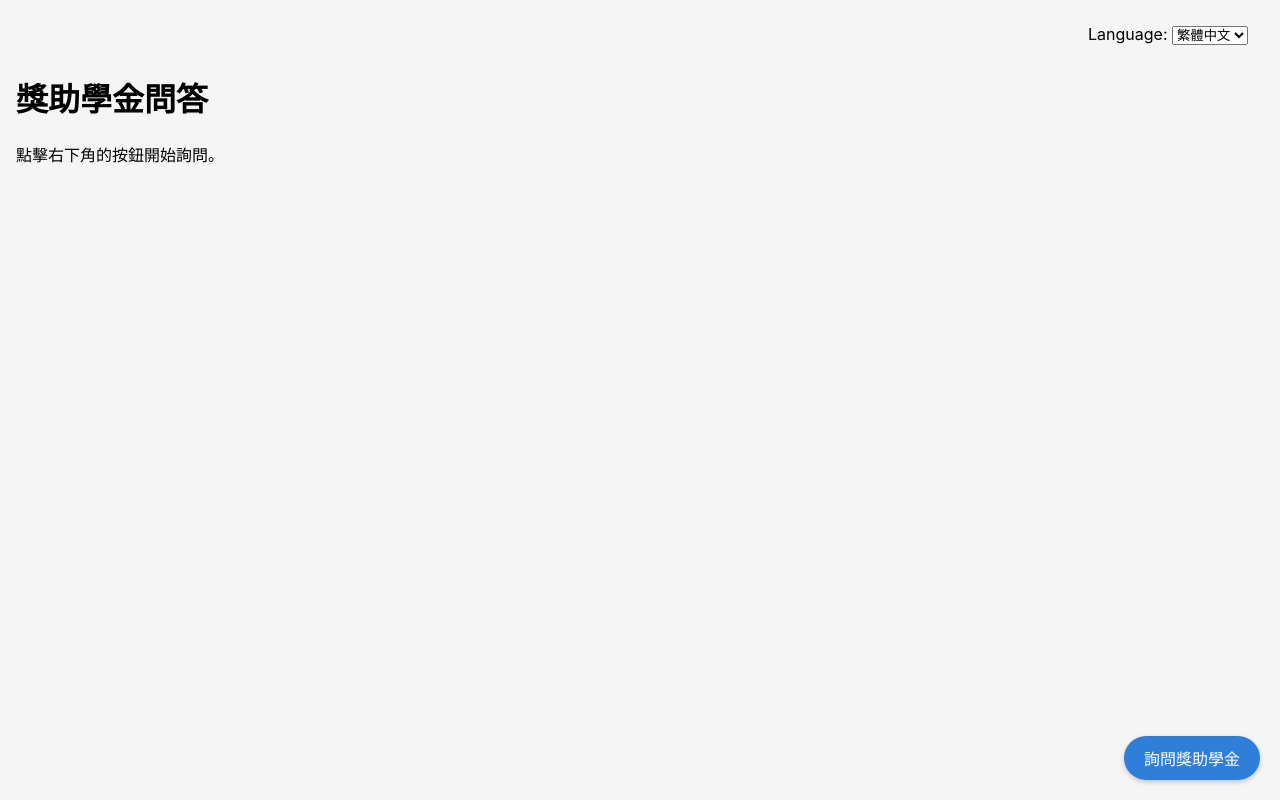
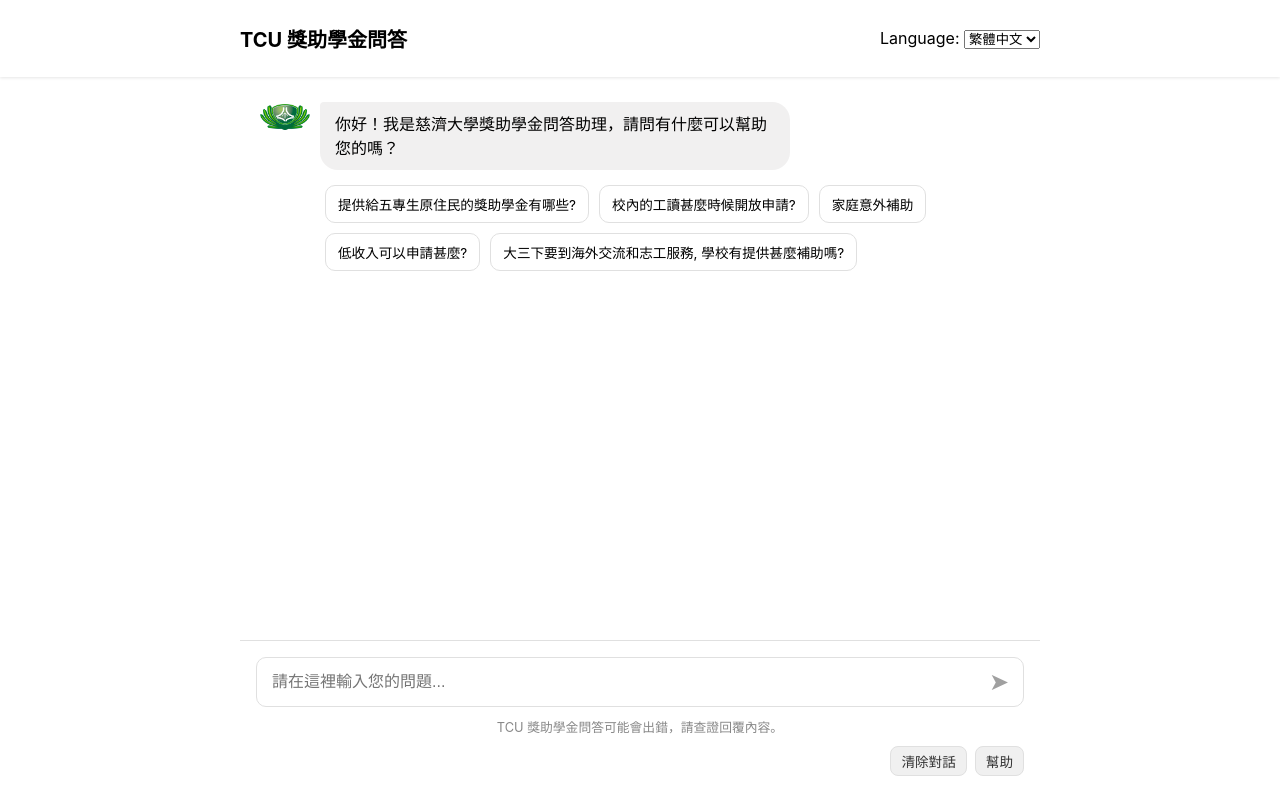
Before and after one commit to Chiehyii/milvus_rag, a plain HTML site: page index.html in a window 1280 px wide. Drawn offline with nearby package versions, Linux system fonts and the light colour scheme.

Commit message:
UI optimization

```diff
--- a/index.html
+++ b/index.html
@@ -3,7 +3,7 @@
 <head>
     <meta charset="UTF-8">
     <meta name="viewport" content="width=device-width, initial-scale=1.0">
-    <title>獎助學金問答</title>
+    <title>Scholarship Chat</title>
     <link rel="icon" href="/school_logo.ico" type="image/x-icon">
     <link rel="stylesheet" href="/style.css">
     <script src="https://cdn.jsdelivr.net/npm/marked/marked.min.js"></script>
@@ -11,7 +11,9 @@
 </head>
 <body>
 
-<div class="header-container">
+<div class="chat-header">
+    <div class="chat-header-content">
+        <h1 class="chat-title" data-i18n="title">TCU 獎助學金問答</h1>
         <div class="language-switcher-container">
             <label for="language-switcher">Language:</label>
             <select id="language-switcher">
@@ -20,20 +22,15 @@
             </select>
         </div>
     </div>
-
-
-<div id="page-content">
-    <!-- Your main page content can go here -->
-    <h1 data-i18n="title">獎助學金問答</h1>
-    <p data-i18n="subtitle">點擊右下角的按鈕開始詢問。</p>
 </div>
-
-<div id="backdrop"></div>
 
 <div id="chat-popup">
     <div id="chat-container">
         <div id="message-window">
         </div>
+    </div>
+</div>
+
 <div id="input-area">
     <form id="input-form">
         <div class="input-wrapper">
@@ -42,13 +39,12 @@
                 <span>&#10148;</span>
             </button>
         </div>
+        <div class="chat-notice" data-i18n="chat-notice">TCU 獎助學金問答可能會出錯，請查證回覆內容。</div>
         <div class="utility-buttons">
             <button type="button" id="clear-button" data-i18n="clear_chat_button" data-i18n-title="clear_chat_button_title" title="Clear Chat">清除對話</button>
             <button type="button" id="help-button" data-i18n="help_button" data-i18n-title="help_button_title" title="Get Help">幫助</button>
         </div>
     </form>
-        </div>
-    </div>
 </div>
 
 <div id="feedback-backdrop"></div>
@@ -64,8 +60,6 @@
     </form>
 </div>
 
-<button id="open-chat-btn" data-i18n="open_chat_button">詢問獎助學金</button>
-
 <script src="/index.js" type="text/javascript" defer></script>
 
 </body>
--- a/index.js
+++ b/index.js
@@ -5,10 +5,7 @@ const input = document.getElementById('user-input');
 const sendButton = document.getElementById('send-button');
 const clearButton = document.getElementById('clear-button');
 const helpButton = document.getElementById('help-button');
-const openChatBtn = document.getElementById('open-chat-btn');
 const chatPopup = document.getElementById('chat-popup');
-const backdrop = document.getElementById('backdrop');
-const pageContent = document.getElementById('page-content');
 const feedbackModal = document.getElementById('feedback-modal');
 const feedbackBackdrop = document.getElementById('feedback-backdrop');
 const feedbackForm = document.getElementById('feedback-form');
@@ -57,7 +54,12 @@ function applyTranslations() {
         const key = elem.getAttribute('data-i18n-title');
         elem.title = translations[key] || elem.title;
     });
-    document.title = translations['title'] || document.title;
+    const pageTitleKey = 'title'; // Assuming 'title' key exists in your translation files
+    const pageTitleElement = document.querySelector('.chat-title');
+    if (pageTitleElement) {
+        pageTitleElement.textContent = translations[pageTitleKey] || 'TCU Scholarship Q&A';
+    }
+    document.title = translations[pageTitleKey] || 'TCU Scholarship Q&A';
     console.log("Translations applied.");
 }
 
@@ -68,8 +70,6 @@ helpButton.addEventListener('click', handleGetHelp);
 input.addEventListener('input', () => {
     sendButton.disabled = input.value.trim() === '';
 });
-openChatBtn.addEventListener('click', openChat);
-backdrop.addEventListener('click', closeChat);
 feedbackForm.addEventListener('submit', handleFeedbackSubmit);
 closeFeedbackBtn.addEventListener('click', closeFeedbackModal);
 feedbackBackdrop.addEventListener('click', closeFeedbackModal);
@@ -82,20 +82,6 @@ languageSwitcher.addEventListener('change', (e) => {
 // --- Initial State ---
 sendButton.disabled = true;
 loadLanguage(languageSwitcher.value); // Load initial language
-
-// --- Chat Popup Functions ---
-function openChat() {
-    chatPopup.style.display = 'block';
-    backdrop.style.display = 'block';
-    pageContent.classList.add('blurred');
-    input.focus();
-}
-
-function closeChat() {
-    chatPopup.style.display = 'none';
-    backdrop.style.display = 'none';
-    pageContent.classList.remove('blurred');
-}
 
 // --- Event Handlers ---
 async function handleUserSubmit(e) {
--- a/locales/en.json
+++ b/locales/en.json
@@ -1,5 +1,5 @@
 {
-  "title": "TCU Scholarship Q&A",
+  "title": "TCU Scholarship Chat",
   "subtitle": "Click the button in the bottom right to start asking questions.",
   "input_placeholder": "Please enter your question here...",
   "send_button_title": "Send",
@@ -26,5 +26,6 @@
   "unknown_source": "Unknown source",
   "like_button_title": "Satisfied",
   "dislike_button_title": "Dissatisfied",
-  "feedback_error_alert": "Sorry, there was an error submitting your feedback."
+  "feedback_error_alert": "Sorry, there was an error submitting your feedback.",
+  "chat-notice": "TCU Scholarship Chat may produce errors, please verify the responses."
 }
--- a/locales/zh.json
+++ b/locales/zh.json
@@ -1,5 +1,5 @@
 {
-  "title": "獎助學金問答",
+  "title": "TCU 獎助學金問答",
   "subtitle": "點擊右下角的按鈕開始詢問。",
   "input_placeholder": "請在這裡輸入您的問題...",
   "send_button_title": "Send",
@@ -26,5 +26,6 @@
   "unknown_source": "未知來源",
   "like_button_title": "滿意",
   "dislike_button_title": "不滿意",
-  "feedback_error_alert": "抱歉，提交回饋時發生錯誤。"
+  "feedback_error_alert": "抱歉，提交回饋時發生錯誤。",
+  "chat-notice": "TCU 獎助學金問答可能會出錯，請查證回覆內容。"
 }
--- a/style.css
+++ b/style.css
@@ -1,8 +1,8 @@
 :root {
-    --body-bg: #f5f5f5;
+    --body-bg: #ffffff; /*#f5f5f5*/
     --chat-bg: #ffffff;
     --user-msg-bg: #c6e6f8;
-    --bot-msg-bg: #f1f0f0;
+    --bot-msg-bg: #f1f0f0; /*#eee*/
     --input-bg: #ffffff;
     --text-color: #333;
     --border-color: #e0e0e0;
@@ -11,82 +11,72 @@
     --font-family: -apple-system, BlinkMacSystemFont, "Segoe UI", Roboto, "Helvetica Neue", Arial, sans-serif;
 }
 
-.header-container {
-    display: flex;
-    justify-content: flex-end;
-    padding: 0 1rem;
-    background-color: var(--body-bg);
-}
-
-.language-switcher-container {
-    padding: 0.5rem 0;
-}
-
 body {
     font-family: var(--font-family);
     background-color: var(--body-bg);
-    margin: 0;
-    height: 100vh;
-    padding: 1rem;
-    box-sizing: border-box;
-}
-/* #page-content {
-    transition: filter 0.1s ease-in-out;
-} */
-#page-content.blurred {
-    filter: blur(4px);
-}
-#chat-popup {
-    display: none;
-    position: fixed;
-    top: 50%;
-    left: 50%;
-    transform: translate(-50%, -50%);
-    width: 100%;
-    max-width: 800px;
-    height: 90vh;
-    z-index: 1000;
-}
-#chat-container {
-    width: 100%;
-    height: 100%;
-    background-color: var(--chat-bg);
-    border-radius: 8px;
-    box-shadow: 0 5px 20px rgba(0,0,0,0.2);
     display: flex;
     flex-direction: column;
-    overflow: hidden;
+    height: 100vh;
+    margin: 0;
+    overflow: hidden; /* Prevent body from scrolling */
 }
-#backdrop {
-    display: none;
-    position: fixed;
-    top: 0;
-    left: 0;
+
+#chat-popup {
+    flex-grow: 1; /* Allows this to fill available space */
+    overflow-y: auto; /* This makes the popup scrollable, scrollbar on the right */
+    padding-bottom: 150px; /* Add padding to the bottom to avoid being covered by the input area */
+}
+
+#chat-container {
+    max-width: 800px;
+    margin: 0 auto; /* Center the container */
+    display: flex;
+    flex-direction: column;
+    justify-content: flex-end; /* Messages align to bottom */
+    min-height: 100%;
+}
+
+.chat-header {
     width: 100%;
-    height: 100%;
-    background: rgba(0,0,0,0.1);
-    z-index: 999;
+    z-index: 100;
+    background-color: var(--chat-bg);
+    box-shadow: 0 1px 3px rgba(0,0,0,0.1);
+    box-sizing: border-box;
+    display: flex;
+    justify-content: center; /* Center the content wrapper */
+    align-items: center;
+    padding: 0.5rem 1.5rem; /* Side padding for the full-width bar */
+    position: static; /* No longer fixed */
 }
-#open-chat-btn {
-    position: fixed;
-    bottom: 20px;
-    right: 20px;
-    background-color: var(--link-color);
-    color: white;
-    border: none;
-    border-radius: 25px;
-    padding: 10px 20px;
-    font-size: 1rem;
-    cursor: pointer;
-    box-shadow: 0 2px 5px rgba(0,0,0,0.2);
-    z-index: 998;
+
+.chat-header-content {
+    display: flex;
+    justify-content: space-between;
+    align-items: center;
+    width: 100%;
+    max-width: 800px; /* Match chat-container width */
+    padding: 1rem 0;
 }
+
+.chat-title {
+    margin: 0;
+    font-size: 1.25rem;
+}
+
+.chat-notice{
+    margin: 10px;
+    font-size: 0.8rem;
+    color: #888;
+    text-align: center;
+}
+
 #message-window {
     flex-grow: 1;
-    padding: 20px;
+    padding: 25px 20px 20px 20px;
     overflow-y: auto;
     display: flex;
     flex-direction: column;
+    /* width: 100%; */
 }
 .message {
     max-width: 75%;
@@ -96,7 +86,7 @@ body {
     line-height: 1.5;
 }
 .user-message {
-    background-color: var(--user-msg-bg);
+    background-color: #d2e6f1;
     align-self: flex-end;
     border-bottom-right-radius: 4px;
 }
@@ -160,8 +150,8 @@ body {
 }
 .bot-message ul, .bot-message ol {
     padding-left: 2em;
-    margin-top: 0;
-    margin-bottom: 0.8em;
+    margin-top: .8em;
+    margin-bottom: 0;
 }
 .bot-message li {
     margin-bottom: 0.4em;
@@ -177,8 +167,18 @@ body {
     text-decoration: underline;
 }
 #input-area {
-    padding: 20px;
+    position: fixed;
+    bottom: 0;
+    left: 50%;
+    transform: translateX(-50%);
+    width: 100%;
+    max-width: 800px; /* Match chat-container width */
+    padding: 1rem 1rem 1.5rem 1rem;
+    background-color: var(--chat-bg);
+    box-sizing: border-box;
+    z-index: 100;
     border-top: 1px solid var(--border-color);
+    /* box-shadow: 0 -4px 12px rgba(0,0,0,0.08); */
 }
 #input-form {
     display: flex;
@@ -227,7 +227,7 @@ body {
     display: flex;
     justify-content: flex-end;
     gap: 8px;
-    margin-top: 12px;
+    /* margin-top: 12px; */
 }
 #clear-button, #help-button {
     background: var(--button-bg);
```
Lines whose indentation alone changed are shown as unchanged.
